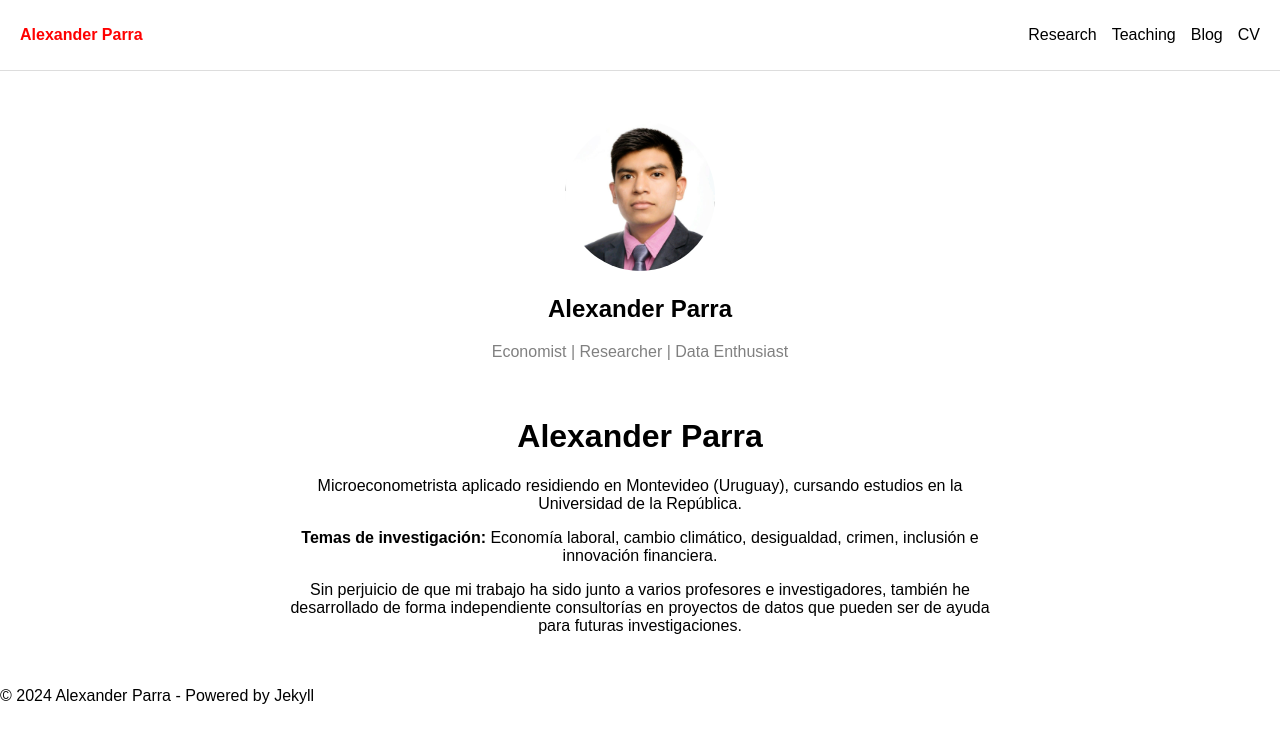
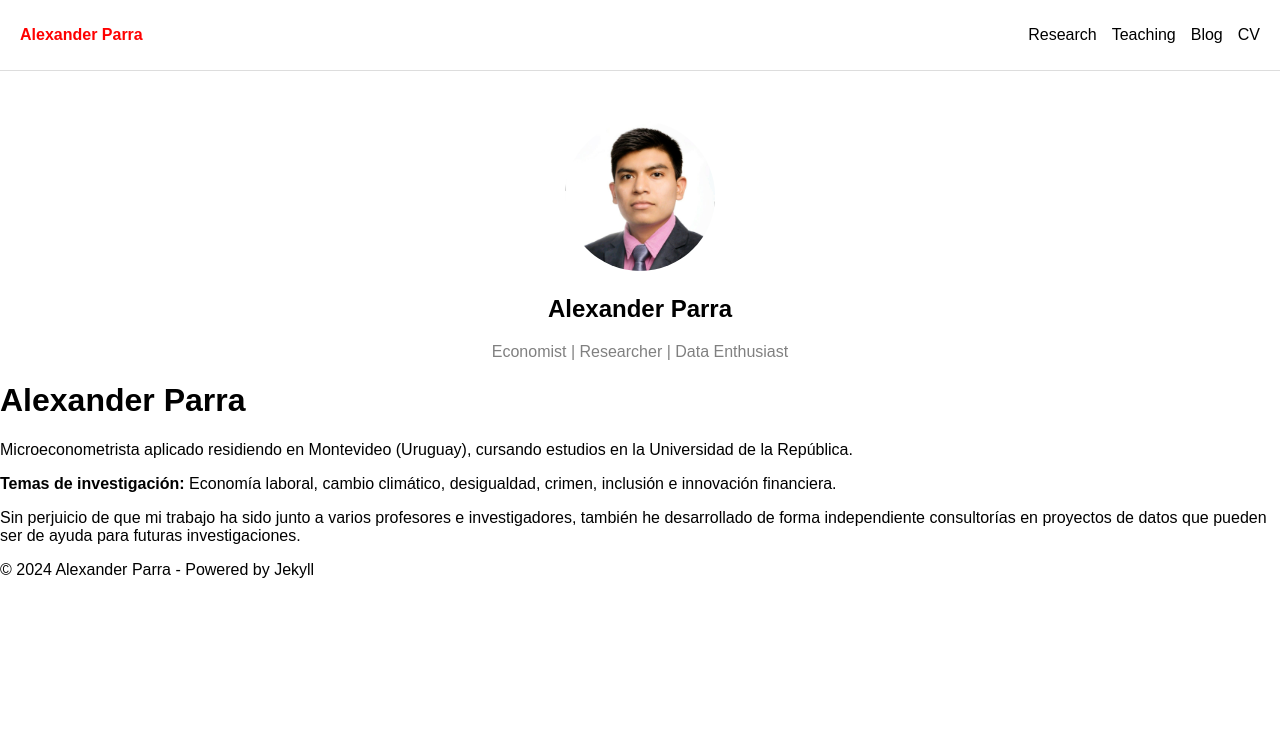
Before and after one commit to aparrani/aparrani.github.io, a Jekyll site: the page built from index.md, in a window 1280 px wide. Shown: the top 743 px of the page. Built offline with Jekyll 4.4.1, drawn with Linux system fonts in a browser that asks for light colours.

Commit message:
Update style.css

```diff
--- a/assets/css/style.css
+++ b/assets/css/style.css
@@ -49,10 +49,3 @@ nav {
     font-size: 16px;
     color: gray;
 }
-
-.center-content {
-    text-align: center;
-    max-width: 700px;
-    margin: 0 auto;
-    padding: 20px;
-}
```
